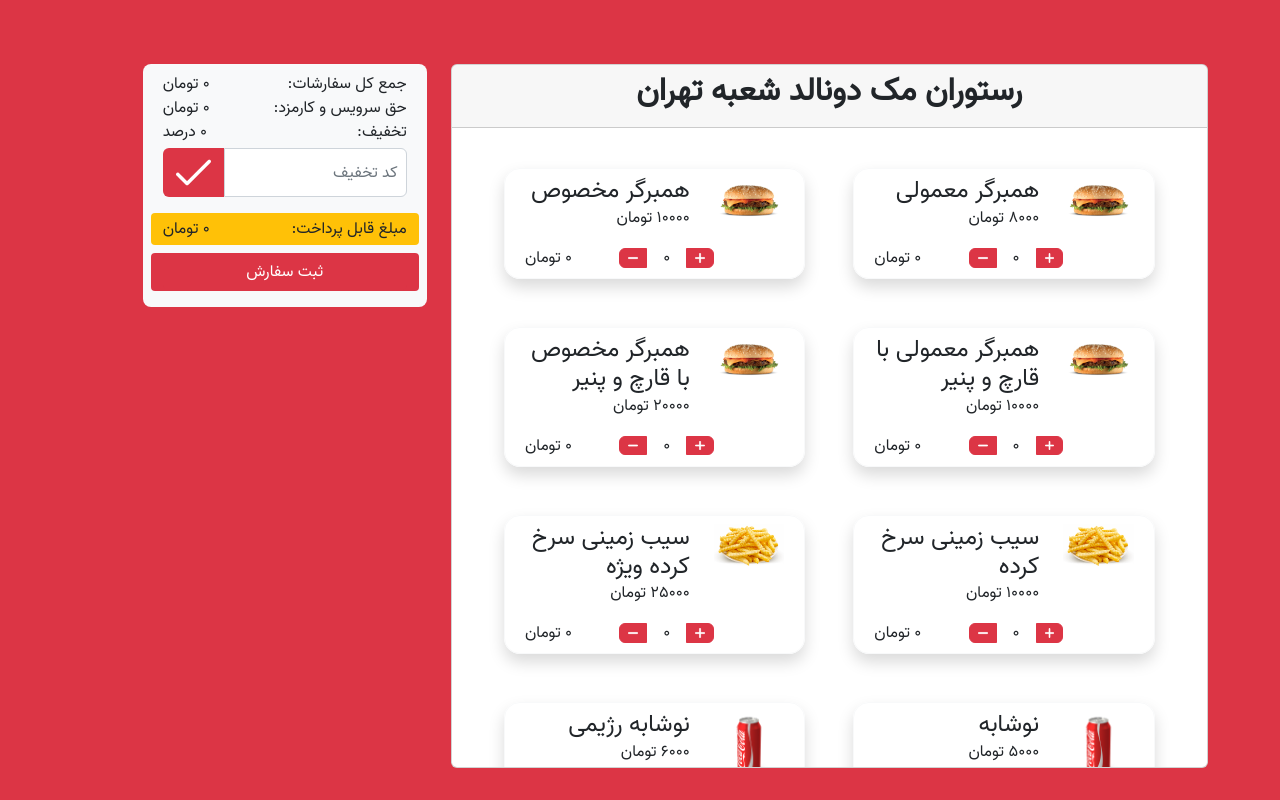
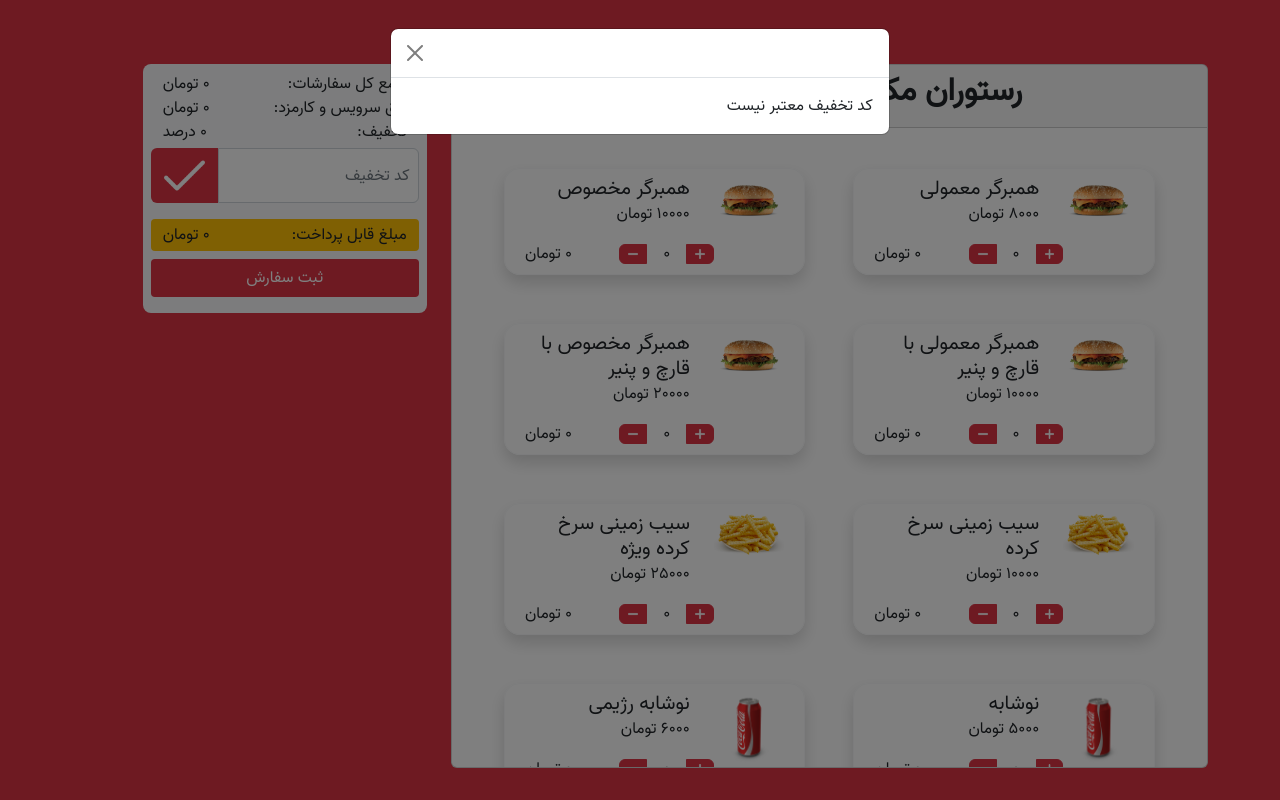
Before and after one commit to M-Mohtashami/MohammadMohtashami_HW9_maktab90, a website: page Restaurant/index.html in a window 1280 px wide. Both pictures are taken after a click on the picture 193 px from the left and 172 px from the top of the page. Drawn offline with nearby package versions, Linux system fonts and the light colour scheme; files whose address does not match are found by name.

Commit message:
calculate total prices and tips and add modal to show proper messages

```diff
--- a/Restaurant/index.html
+++ b/Restaurant/index.html
@@ -55,7 +55,7 @@
             <span>تخفیف:</span>
             <span id="tip-percent">0 درصد</span>
           </div>
-          <div class="col-12 d-flex mb-3 mt-1 input-group">
+          <div class="col-12 d-flex mb-3 mt-1 p-0 input-group">
             <input
               id="tip-code"
               type="text"
@@ -67,6 +67,8 @@
               id="tip-btn"
               class="w-25 btn bg-danger rounded-0 rounded-end m-0"
               src="/Restaurant/assets/img/tick.png"
+              data-bs-toggle="modal"
+              data-bs-target="#myModal"
             />
           </div>
           <div
@@ -76,15 +78,42 @@
             <span id="final-price">0 تومان</span>
           </div>
           <div
-            class="col-12 bg-danger my-2 rounded-1 d-flex flex-wrap align-items-center justify-content-between"
+            class="col-12 bg-danger my-2 p-0 rounded-1 flex-wrap align-items-center justify-content-between"
           >
-            <button id="finalize-order" class="btn btn-danger w-100">
+            <button
+              id="finalize-order"
+              class="btn btn-danger w-100"
+              data-bs-toggle="modal"
+              data-bs-target="#myModal"
+            >
               ثبت سفارش
             </button>
           </div>
         </div>
       </div>
     </main>
+    <!-- Modal -->
+    <div
+      class="modal fade"
+      id="myModal"
+      tabindex="-1"
+      aria-labelledby="exampleModalLabel"
+      aria-hidden="true"
+    >
+      <div class="modal-dialog">
+        <div class="modal-content">
+          <div class="modal-header">
+            <button
+              type="button"
+              class="btn-close"
+              data-bs-dismiss="modal"
+              aria-label="Close"
+            ></button>
+          </div>
+          <div class="modal-body" id="modal-message"></div>
+        </div>
+      </div>
+    </div>
     <script src="node_modules/bootstrap/dist/js/bootstrap.bundle.min.js"></script>
     <script src="js/index.js"></script>
   </body>
--- a/Restaurant/js/index.js
+++ b/Restaurant/js/index.js
@@ -8,6 +8,7 @@
 const tipBtn = document.getElementById("tip-btn");
 const finalPrice = document.getElementById("final-price");
 const finalizeOrder = document.getElementById("finalize-order");
+const modalMessage = document.getElementById("modal-message");
 
 const products = [
   {
@@ -71,6 +72,15 @@
     picUrl: "/Restaurant/assets/img/salad.png",
   },
 ];
+const tips = {
+  طلایی: 30,
+  "نقره ای": 15,
+  برنزی: 5,
+};
+let orders = new Map();
+let services = 0;
+let finalTip = 0;
+let finalOrdersPrice = 0;
 
 function renderProducts(products) {
   productSection.innerHTML = "";
@@ -87,7 +97,7 @@
       />
     </div>
     <div class="row col-8 p-0 m-0">
-      <div class="col-12"><span class="h4">${product.name}</span></div>
+      <div class="col-12"><span class="h5">${product.name}</span></div>
       <div class="col-12"><span>${product.price} تومان</span></div>
       <div
         class="row col-12 d-flex align-items-center justify-content-between mt-3 p-0"
@@ -125,5 +135,60 @@
 
 productSection.addEventListener("click", (e) => {
   if (e.target.tagName !== "IMG") return;
-  console.log(e.target.dataset.value);
+  const parent = e.target.closest("[data-id]");
+  updateTotalPrice(parent, e.target);
+  // console.log(orders);
 });
+
+tipBtn.addEventListener("click", (e) => {
+  console.log(tips[tipCode.value.trim()]);
+  if (tips[tipCode.value.trim()]) {
+    tipPercent.innerHTML = `${tips[tipCode.value.trim()]} درصد`;
+    finalTip = tips[tipCode.value.trim()];
+  } else {
+    showModal("کد تخفیف معتبر نیست");
+  }
+  updateOrderStatus();
+});
+
+finalizeOrder.addEventListener("click", (e) => {
+  console.log(finalOrdersPrice);
+  if (finalOrdersPrice > 0) {
+    showModal("سفارش شما با موفقیت ثبت شد");
+  } else {
+    showModal("سفارشی وجود ندارد. لطفا حداقل یک محصول انتخاب کنید.");
+  }
+});
+
+function updateTotalPrice(product, btn) {
+  let amount = product.querySelector("[data-value = 'amount']");
+  let totalPrice = product.querySelector("[data-value = 'total-price']");
+  let target = products.find((item) => item.id === +product.dataset.id);
+  if (btn.dataset.value === "plus") amount.innerHTML = +amount.innerHTML + 1;
+  if (btn.dataset.value === "minus") amount.innerHTML = amount.innerHTML - 1;
+
+  totalPrice.innerHTML = `${+amount.innerHTML * target.price} تومان`;
+
+  orders.set(target.name, +amount.innerHTML * target.price);
+  updateOrderStatus();
+}
+
+function updateOrderStatus() {
+  let priceTotal = 0;
+  if (orders.size !== 0) {
+    priceTotal = [...orders.values()].reduce((sum, val) => sum + val);
+  }
+  services = priceTotal * 0.05;
+  totalOrders.innerHTML = `${priceTotal} تومان`;
+  serviceFee.innerHTML = `${services} تومان`;
+
+  finalOrdersPrice =
+    priceTotal + services - (priceTotal + services) * (finalTip / 100);
+  finalPrice.innerHTML = `${finalOrdersPrice} تومان`;
+
+  console.log(priceTotal, finalPrice);
+}
+
+function showModal(message = "") {
+  modalMessage.innerHTML = message;
+}
```
